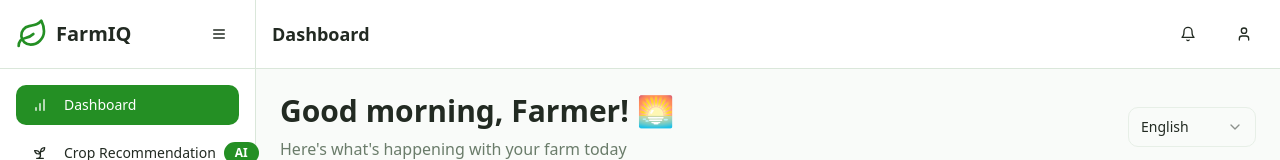
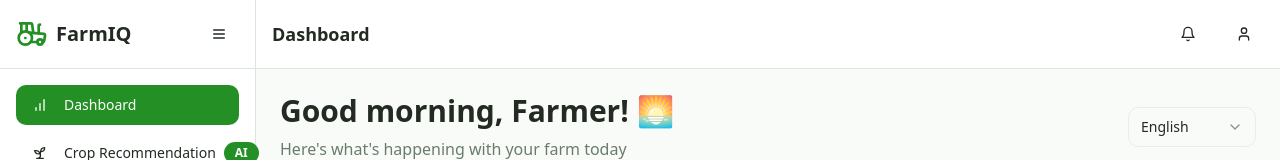
Before and after one commit to ManneediRamcharan/farm-iq-ai-agro, a React (Vite) app: page / in a window 1280 px wide. Both pictures are taken after a click on the button "Demo Login". Shown: the top 160 px of the page. Built offline with nearby package versions, Linux system fonts and the light colour scheme.

Commit message:
Change logo to match name

```diff
--- a/src/components/Dashboard.tsx
+++ b/src/components/Dashboard.tsx
@@ -18,7 +18,8 @@ import {
   TrendingUp,
   AlertTriangle,
   Sprout,
-  ThermometerSun
+  ThermometerSun,
+  Tractor
 } from "lucide-react";
 import CropRecommendation from "./modules/CropRecommendation";
 import DiseaseDetection from "./modules/DiseaseDetection";
@@ -199,7 +200,7 @@ const Dashboard = () => {
           <div className="flex items-center justify-between">
             {!sidebarCollapsed && (
               <div className="flex items-center space-x-2">
-                <Leaf className="h-8 w-8 text-primary" />
+                <Tractor className="h-8 w-8 text-primary" />
                 <span className="text-xl font-bold">FarmIQ</span>
               </div>
             )}
```
